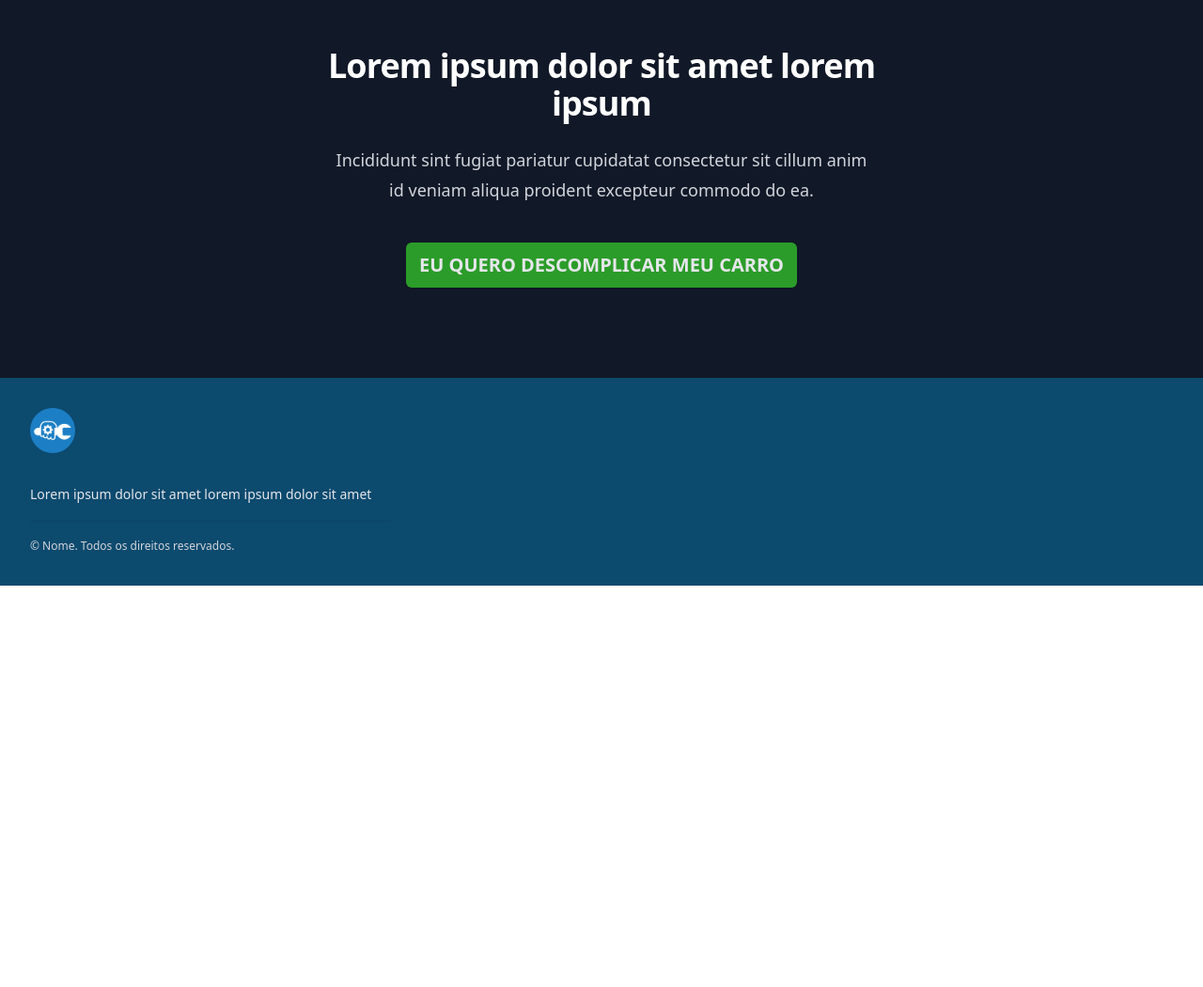
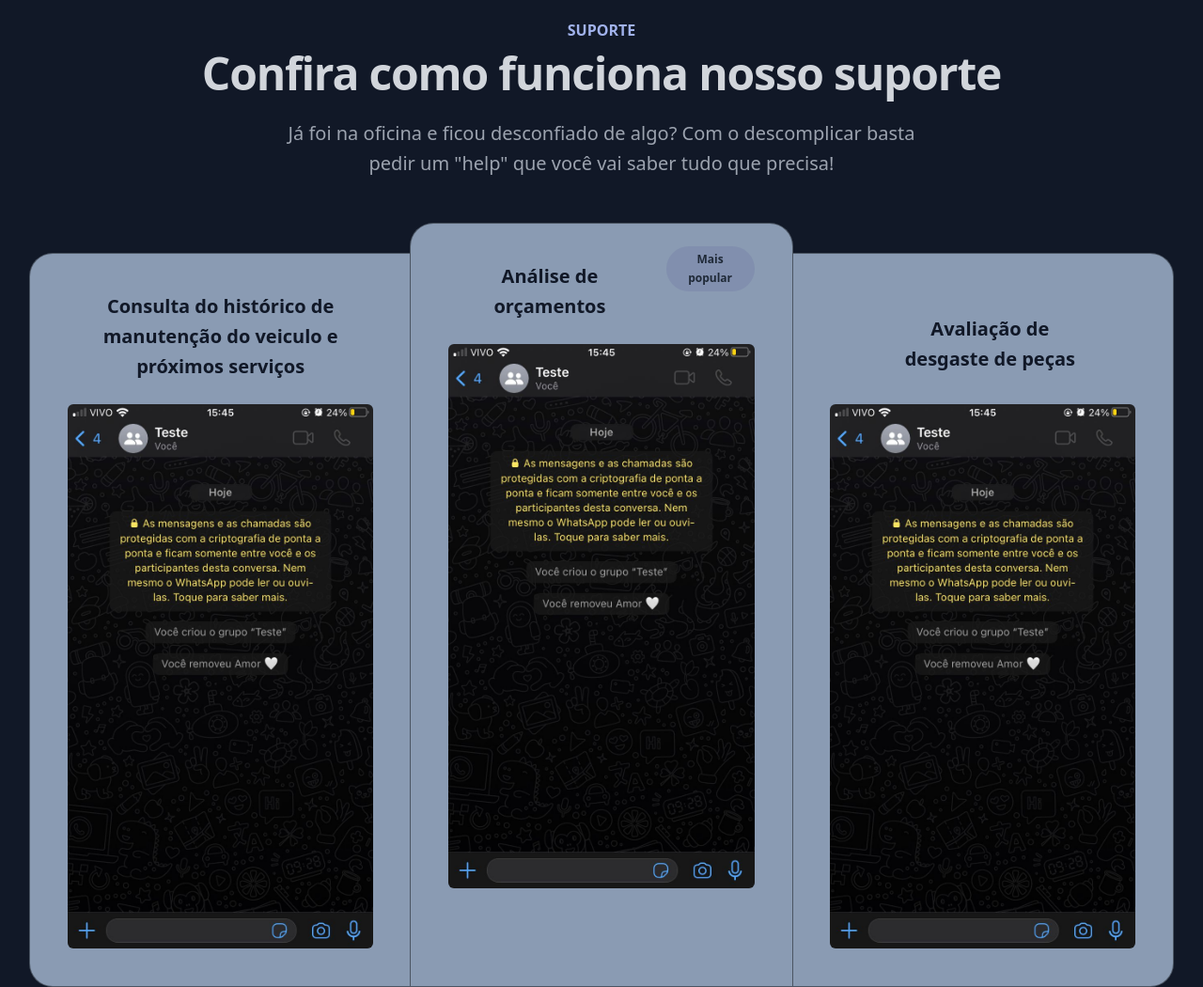
Before and after one commit to AAndreazza/site-descompliCAR, a Gatsby site: page / in a window 1280 px wide. Shown: the part 1020-2070 px from the top of the page at 94% size. Before the commit the page ends 1643 px from the top, so only its background shows below. Built offline with nearby package versions, Linux system fonts and the light colour scheme; Gatsby itself is replaced by a stand-in of ours.

Commit message:
adicionando parte dos servicos

```diff
--- a/src/pages/index.js
+++ b/src/pages/index.js
@@ -3,6 +3,7 @@ import { Link } from 'gatsby'
 import { CTA_WHATSAPP_MENSAGENS } from '../utils/constants'
 import { getWhatsUrl } from '../utils/index.js'
 import Logo from '../images/logoSemNome.png'
+import fotoTeste from '../images/whatsapp.jpg'
 
 const Index = () => {
   return (
@@ -38,7 +39,7 @@ const Index = () => {
             Seu navegador não suporta a TAG video...
           </iframe>
         </div>
-        <div className='mt-10 flex items-center justify-center gap-x-6'>
+        <div className='mt-16 flex items-center justify-center gap-x-6'>
         {/*<Link to={getWhatsUrl(CTA_WHATSAPP_MENSAGENS.ctaButton)}><button
               className='transition ease-in-out delay-150 rounded-md bg-[#2B9C29] px-3.5 py-2.5 text-xl sm:text-2xl font-bold text-gray-200 shadow-sm
               hover:-translate-y-1 hover:scale-110 hover:bg-[#2B9C29] duration-300'
@@ -47,30 +48,62 @@ const Index = () => {
   </button></Link> */}
         <Link
           to={getWhatsUrl(CTA_WHATSAPP_MENSAGENS.ctaButton)}
-          className='animate-bounce motion-reduce rounded-md bg-[#2B9C29] px-3.5 py-2.5 text-xl sm:text-2xl text-center font-bold text-gray-200 shadow-2xl hover:bg-gray-400 focus-visible:outline focus-visible:outline-2 focus-visible:outline-offset-2 focus-visible:outline-white'
+          className='animate-bounce motion-reduce rounded-md bg-[#2B9C29] px-3.5 py-2.5 text-xl sm:text-2xl text-center font-bold text-gray-200 shadow-2xl hover:bg-[#54a853] focus-visible:outline focus-visible:outline-2 focus-visible:outline-offset-2 focus-visible:outline-white'
         >
           EU QUERO DESCOMPLICAR MEU CARRO
         </Link>
         </div>
       </div>
 
-        <div className='mt-8 relative isolate overflow-hidden bg-gray-900 px-6 py-24 text-center sm:px-16'>
-          <h2 className='mx-auto max-w-2xl text-3xl font-bold tracking-tight text-white sm:text-4xl'>
-          Lorem ipsum dolor sit amet lorem ipsum
-          </h2>
-          <p className='mx-auto mt-6 max-w-xl text-lg leading-8 text-gray-300'>
-            Incididunt sint fugiat pariatur cupidatat consectetur sit cillum anim id veniam aliqua proident excepteur
-            commodo do ea.
-          </p>
-          <div className='mt-10 flex items-center justify-center gap-x-6'>
-            <Link
-              to={getWhatsUrl(CTA_WHATSAPP_MENSAGENS.ctaButton)}
-              className='rounded-md bg-[#2B9C29] px-3.5 py-2.5 text-xl font-bold text-gray-200 shadow-sm hover:bg-gray-400 focus-visible:outline focus-visible:outline-2 focus-visible:outline-offset-2 focus-visible:outline-white'
-            >
-              EU QUERO DESCOMPLICAR MEU CARRO
-            </Link>
+  <div class="bg-gray-900 py-24 sm:py-32 -mb-20">
+  <div class="mx-auto max-w-7xl px-6 lg:px-8">
+    <div class="mx-auto max-w-4xl text-center">
+      <h2 class="text-base -mt-14 font-semibold leading-7 text-[#a1b2ec]">SUPORTE</h2>
+      <p class="mt-2 text-4xl font-bold tracking-tight text-gray-300 sm:text-5xl">Confira como funciona nosso suporte</p>
+    </div>
+    <p class="mx-auto mt-6 max-w-2xl text-center text-xl leading-8 text-gray-400">Já foi na oficina e ficou desconfiado de algo? Com o descomplicar basta pedir um "help" que você vai saber tudo que precisa!</p>
+
+    <div class="isolate mx-auto mt-12 grid max-w-md grid-cols-1 gap-y-8 sm:mt-12 lg:mx-0 lg:max-w-none lg:grid-cols-3">
+      <div class="flex flex-col justify-between rounded-3xl bg-[#8a9bb3] p-8 ring-1 ring-gray-600 xl:p-10 lg:mt-8 lg:rounded-r-none">
+        <div>
+          <div class="flex items-center justify-between gap-x-4">
+            <h3 id="tier-freelancer" class="text-xl text-center font-bold leading-8 text-gray-900">Consulta do histórico de manutenção do veiculo e <br/> próximos serviços</h3>
           </div>
+        {/*<p class="mt-4 text-sm leading-6 text-gray-600">Dedicated support and infrastructure for your company.</p>*/}
+        <div className='mt-6 aspect-h-1 aspect-w-1 w-full overflow-hidden rounded-md lg:aspect-none group-hover:opacity-75'>
+          <img src={fotoTeste} alt='' className='h-full w-full object-cover object-center'/>
         </div>
+
+        </div>
+        </div>
+
+      <div class="flex flex-col justify-between rounded-3xl bg-[#8a9bb3] p-8 ring-1 ring-gray-600 xl:p-10 lg:z-10 lg:rounded-b-none">
+        <div>
+          <div class="flex items-center justify-between gap-x-4">
+            <h3 id="tier-startup" class="text-xl text-center font-bold leading-8 text-gray-900">Análise de orçamentos</h3>
+            <p class="-mt-12 text-center font-bold sm:ml-0 rounded-full bg-indigo-900/10 px-2.5 py-1 text-xs leading-5 text-gray-800">Mais popular</p>
+          </div>
+            {/*<p class="mt-4 text-sm leading-6 text-gray-600">Dedicated support and infrastructure for your company.</p>*/}
+        <div className='mt-6 aspect-h-1 aspect-w-1 w-full overflow-hidden rounded-md lg:aspect-none group-hover:opacity-75'>
+          <img src={fotoTeste} alt='' className='h-full w-full object-cover object-center'/>
+        </div>
+        </div>
+        </div>
+
+      <div class="flex flex-col justify-between rounded-3xl bg-[#8a9bb3] p-8 ring-1 ring-gray-600 xl:p-10 lg:mt-8 lg:rounded-l-none">
+      <div class="flex items-center justify-between gap-x-4">
+          <h3 id="tier-startup" class="text-xl sm:mt-6 ml-4 text-center font-bold leading-8 text-gray-900">Avaliação de desgaste de peças</h3>
+      </div>
+          {/*<p class="mt-4 text-sm leading-6 text-gray-600">Dedicated support and infrastructure for your company.</p>*/}
+        <div className='mt-6 aspect-h-1 aspect-w-1 w-full overflow-hidden rounded-md lg:aspect-none group-hover:opacity-75'>
+          <img src={fotoTeste} alt='' className='h-full w-full object-cover object-center'/>
+        </div>
+      </div>
+
+    </div>
+  </div>
+</div>
+
 
       <footer class="bg-fundoGeral" aria-labelledby="footer-heading">
       <h2 id="footer-heading" class="sr-only">Footer</h2>
```
Also changed, not shown: src/images/whatsapp.jpg (added), src/images/whatsapp2.jpg (added).
